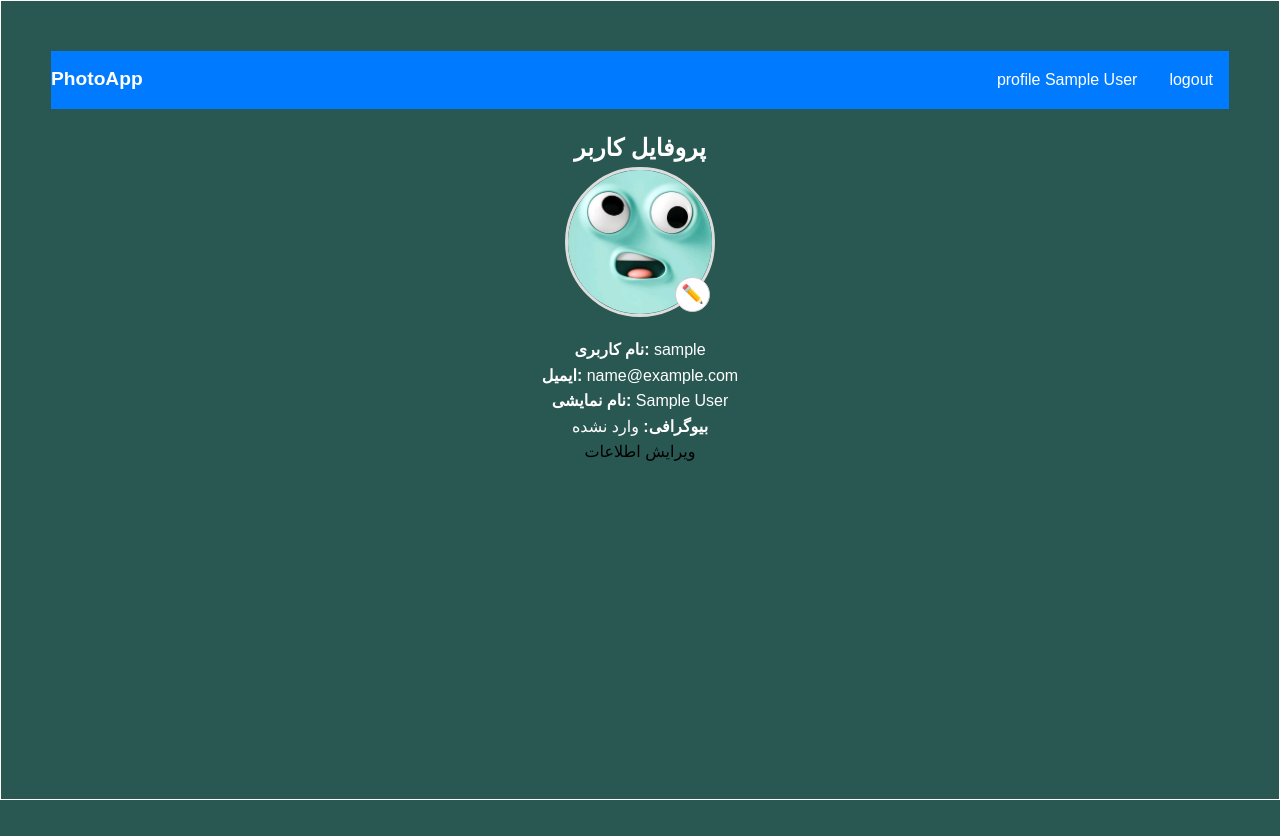
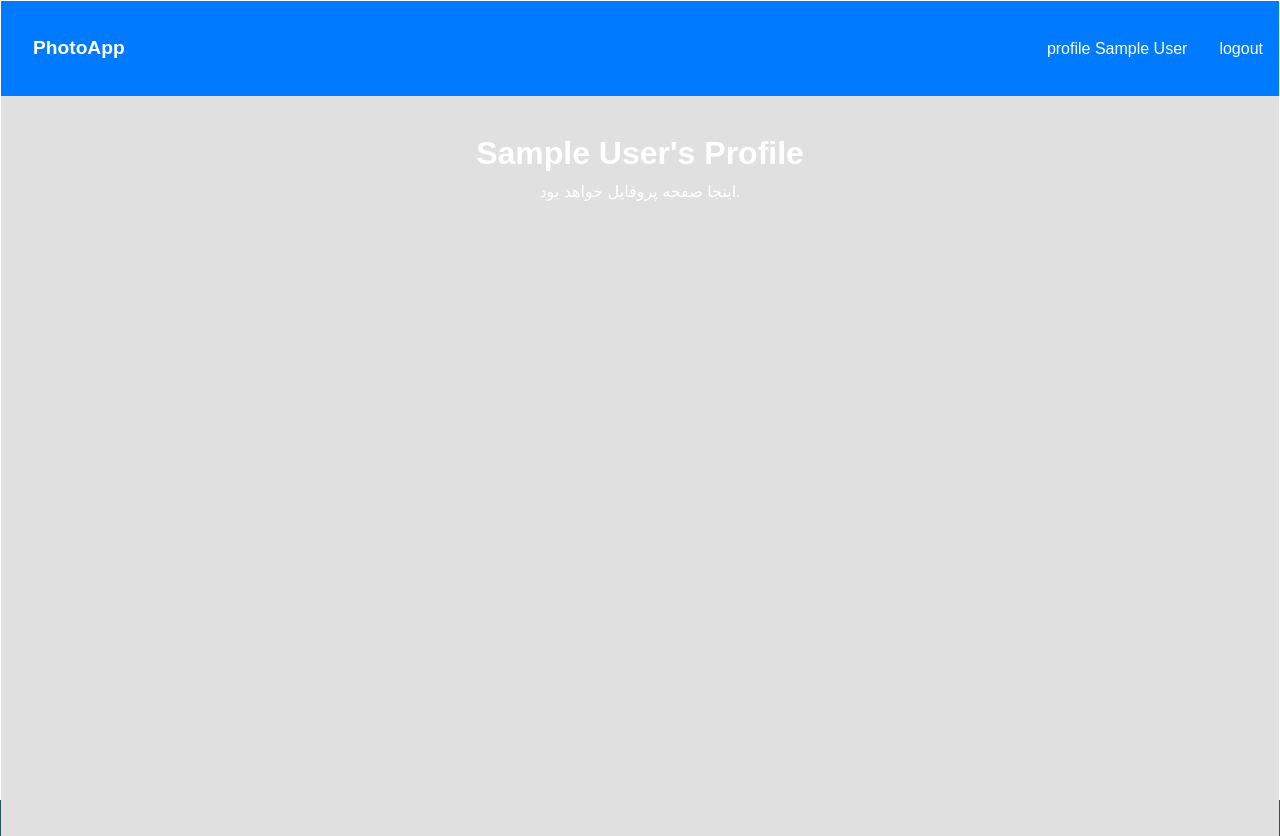
Before and after one commit to 00-shirin-00/photo-sharing-app, a React (Vite) app in the folder client/: page /profile in a window 1280 px wide. Before the commit the page ends 800 px from the top, so only its background shows below. Built offline with nearby package versions, Linux system fonts and the light colour scheme; sample sign-in values are in the browser's storage.

Commit message:
شروع دوباره ی ساخت کامپوننت پروفایل با کتابخونه ی style component

```diff
--- a/client/src/components/layout/Header.jsx
+++ b/client/src/components/layout/Header.jsx
@@ -44,6 +44,7 @@ const Logo = styled(Link)`
   font-weight: bold;
   color: white;
   text-decoration: none;
+  padding: ${(props) => props.theme.spacings.large || "24px"};
 `;
 
 export default function Header() {
--- a/client/src/pages/ProfilePage.jsx
+++ b/client/src/pages/ProfilePage.jsx
@@ -21,7 +21,20 @@ import axios from "axios";
 import ReactCrop, { centerCrop, makeAspectCrop } from "react-image-crop";
 import "react-image-crop/dist/ReactCrop.css"; // استایل‌های پیش‌فرض react-image-crop را وارد می‌کنیم
 
+//styles >>
+import styled from "styled-components";
 /////////////////////////////////////////////////////////////////////////////////
+// style coomponent >>
+const ProfilePageContainer = styled.div`
+  min-height: calc(100vh - 60px); // 60px ارتفاع Navbar (باید دقیق تنظیم بشه)
+  background-color: ${(props) =>
+    props.theme.colors.neumorphismBackground ||
+    "#e0e5ec"}; // رنگ پس زمینه اصلی برای Neumorphism
+  padding: ${(props) => props.theme.spacings.large || "24px"};
+  display: flex;
+  flex-direction: column;
+  align-items: center; // برای اینکه محتوا وسط چین باشه (اگر لازمه)
+`;
 
 // 📌 تابع کمکی برای محاسبه کراپ اولیه
 //🔷 این تابع یک کراپ مربعی و وسط‌چین روی عکس تنظیم می‌کنه.
@@ -95,13 +108,13 @@ const ProfilePage = () => {
     setFormData({ ...formData, [e.target.name]: e.target.value });
     if (error) dispatch(clearAuthError());
   };
-// ---------------
+  // ---------------
   // 📌 جابه‌جا کردن حالت ویرایش
   const handleEditToggle = () => {
     setIsEditing(!isEditing);
     if (isEditing && currentUser) {
       setFormData({
-        displayName: currentUser.displayName || " is empty",
+        displayName: currentUser.displayName || "",
         bio: currentUser.bio || "",
       });
       dispatch(clearAuthError());
@@ -113,7 +126,7 @@ const ProfilePage = () => {
     e.preventDefault();
     dispatch(authRequest());
     try {
-      const response = await axios.put(
+      const response = await axios.patch(
         "/api/users/profile",
         {
           displayName: formData.displayName,
@@ -256,186 +269,192 @@ const ProfilePage = () => {
   };
   //////////////////////////////////////////////////////////////////////////////
   return (
-    <div
-      style={{
-        padding: "20px",
-        maxWidth: "600px",
-        margin: "auto",
-        textAlign: "center",
-      }}
-    >
-      <h2>پروفایل کاربر</h2>
-      {isLoading && <p>در حال انجام عملیات...</p>}
-      {error && <p style={{ color: "red" }}>{error}</p>}
+    // <div
+    //   style={{
+    //     padding: "20px",
+    //     maxWidth: "600px",
+    //     margin: "auto",
+    //     textAlign: "center",
+    //   }}
+    // >
+    //   <h2>پروفایل کاربر</h2>
+    //   {isLoading && <p>در حال انجام عملیات...</p>}
+    //   {error && <p style={{ color: "red" }}>{error}</p>}
 
-      <div
-        style={{
-          marginBottom: "20px",
-          position: "relative",
-          width: "150px",
-          height: "150px",
-          display: "inline-block",
-        }}
-      >
-        <img
-          src={currentUser.profilePicture || "/assets/img/wal.jfif"}
-          alt="Profile"
-          style={{
-            width: "100%",
-            height: "100%",
-            borderRadius: "50%",
-            objectFit: "cover",
-            border: "3px solid #ddd",
-          }}
-        />
-        <button
-          onClick={handleProfilePicChangeClick}
-          title="تغییر عکس پروفایل"
-          style={{
-            position: "absolute",
-            bottom: "5px",
-            right: "5px",
-            background: "white",
-            border: "1px solid #ccc",
-            borderRadius: "50%",
-            width: "35px",
-            height: "35px",
-            display: "flex",
-            alignItems: "center",
-            justifyContent: "center",
-            cursor: "pointer",
-            fontSize: "18px",
-          }}
-        >
-          ✏️
-        </button>
-      </div>
+    //   <div
+    //     style={{
+    //       marginBottom: "20px",
+    //       position: "relative",
+    //       width: "150px",
+    //       height: "150px",
+    //       display: "inline-block",
+    //     }}
+    //   >
+    //     <img
+    //       src={currentUser.profilePicture || "/assets/img/wal.jfif"}
+    //       alt="Profile"
+    //       style={{
+    //         width: "100%",
+    //         height: "100%",
+    //         borderRadius: "50%",
+    //         objectFit: "cover",
+    //         border: "3px solid #ddd",
+    //       }}
+    //     />
+    //     <button
+    //       onClick={handleProfilePicChangeClick}
+    //       title="تغییر عکس پروفایل"
+    //       style={{
+    //         position: "absolute",
+    //         bottom: "5px",
+    //         right: "5px",
+    //         background: "white",
+    //         border: "1px solid #ccc",
+    //         borderRadius: "50%",
+    //         width: "35px",
+    //         height: "35px",
+    //         display: "flex",
+    //         alignItems: "center",
+    //         justifyContent: "center",
+    //         cursor: "pointer",
+    //         fontSize: "18px",
+    //       }}
+    //     >
+    //       ✏️
+    //     </button>
+    //   </div>
+    //   {/* ========= Editing ====================================================== */}
+    //   {isEditing ? (
+    //     <form
+    //       onSubmit={handleSubmitEditText}
+    //       style={{
+    //         display: "flex",
+    //         flexDirection: "column",
+    //         gap: "15px",
+    //         border: "1px solid #eee",
+    //         padding: "20px",
+    //         borderRadius: "8px",
+    //       }}
+    //     >
+    //       <input
+    //         type="text"
+    //         name="displayName"
+    //         value={formData.displayName}
+    //         onChange={handleChange}
+    //         placeholder="نام نمایشی"
+    //       />
+    //       <textarea
+    //         name="bio"
+    //         value={formData.bio}
+    //         onChange={handleChange}
+    //         placeholder="بیوگرافی"
+    //       />
+    //       <div style={{ display: "flex", gap: "10px" }}>
 
-      {isEditing ? (
-        <form
-          onSubmit={handleSubmitEditText}
-          style={{
-            display: "flex",
-            flexDirection: "column",
-            gap: "15px",
-            border: "1px solid #eee",
-            padding: "20px",
-            borderRadius: "8px",
-          }}
-        >
-          <input
-            type="text"
-            name="displayName"
-            value={formData.displayName}
-            onChange={handleChange}
-            placeholder="نام نمایشی"
-          />
-          <textarea
-            name="bio"
-            value={formData.bio}
-            onChange={handleChange}
-            placeholder="بیوگرافی"
-          />
-          <div style={{ display: "flex", gap: "10px" }}>
-            <button type="submit" disabled={isLoading}>
-              {isLoading ? "درحال ذخیره..." : "ذخیره تغییرات"}
-            </button>
-            <button
-              type="button"
-              onClick={handleEditToggle}
-              disabled={isLoading}
-            >
-              انصراف
-            </button>
-          </div>
-        </form>
-      ) : (
-        <div>
-          <p>
-            <strong>نام کاربری:</strong> {currentUser.username}
-          </p>
-          <p>
-            <strong>ایمیل:</strong> {currentUser.email}
-          </p>
-          <p>
-            <strong>نام نمایشی:</strong>{" "}
-            {currentUser.displayName || "وارد نشده"}
-          </p>
-          <p>
-            <strong>بیوگرافی:</strong> {currentUser.bio || "وارد نشده"}
-          </p>
-          <button onClick={handleEditToggle}>ویرایش اطلاعات</button>
-        </div>
-      )}
+    //         <button type="submit" disabled={isLoading}>
+    //           {isLoading ? "درحال ذخیره..." : "ذخیره تغییرات"}
+    //         </button>
 
-      {showProfilePicModal && (
-        <div
-          style={{
-            position: "fixed",
-            top: 0,
-            left: 0,
-            width: "100%",
-            height: "100%",
-            backgroundColor: "rgba(0,0,0,0.7)",
-            display: "flex",
-            alignItems: "center",
-            justifyContent: "center",
-          }}
-        >
-          <div
-            style={{
-              background: "white",
-              padding: "20px",
-              borderRadius: "8px",
-              width: "90%",
-              maxWidth: "500px",
-            }}
-          >
-            <h3>تغییر عکس پروفایل</h3>
-            <input type="file" accept="image/*" onChange={onSelectFile} />
-            {upImg && (
-              <ReactCrop
-                crop={crop}
-                onChange={(c, pc) => setCrop(pc)}
-                onComplete={(c) => setCompletedCrop(c)}
-                aspect={1}
-                circularCrop
-              >
-                <img
-                  ref={imgRef}
-                  src={upImg}
-                  alt="برای کراپ"
-                  style={{ maxHeight: "300px" }}
-                  onLoad={onImageLoad}
-                />
-              </ReactCrop>
-            )}
-            {completedCrop && (
-              <canvas
-                ref={previewCanvasRef}
-                style={{
-                  border: "1px solid black",
-                  width: "150px",
-                  height: "150px",
-                  borderRadius: "50%",
-                }}
-              />
-            )}
-            <div style={{ marginTop: "10px", display: "flex", gap: "10px" }}>
-              <button
-                onClick={handleUploadCroppedImage}
-                disabled={!completedCrop || isLoading}
-              >
-                {isLoading ? "در حال ذخیره..." : "ذخیره عکس"}
-              </button>
-              <button onClick={handleCloseProfilePicModal} disabled={isLoading}>
-                انصراف
-              </button>
-            </div>
-          </div>
-        </div>
-      )}
-    </div>
+    //         <button
+    //           type="button"
+    //           onClick={handleEditToggle}
+    //           disabled={isLoading}
+    //         >
+    //           انصراف
+    //         </button>
+    //       </div>
+    //     </form>
+    //   ) : (
+    //     <div>
+    //       <p>
+    //         <strong>نام کاربری:</strong> {currentUser.username}
+    //       </p>
+    //       <p>
+    //         <strong>ایمیل:</strong> {currentUser.email}
+    //       </p>
+    //       <p>
+    //         <strong>نام نمایشی:</strong>{" "}
+    //         {currentUser.displayName || "وارد نشده"}
+    //       </p>
+    //       <p>
+    //         <strong>بیوگرافی:</strong> {currentUser.bio || "وارد نشده"}
+    //       </p>
+    //       <button onClick={handleEditToggle}>ویرایش اطلاعات</button>
+    //     </div>
+    //   )}
+
+    //   {showProfilePicModal && (
+    //     <div
+    //       style={{
+    //         position: "fixed",
+    //         top: 0,
+    //         left: 0,
+    //         width: "100%",
+    //         height: "100%",
+    //         backgroundColor: "rgba(0,0,0,0.7)",
+    //         display: "flex",
+    //         alignItems: "center",
+    //         justifyContent: "center",
+    //       }}
+    //     >
+    //       <div
+    //         style={{
+    //           background: "white",
+    //           padding: "20px",
+    //           borderRadius: "8px",
+    //           width: "90%",
+    //           maxWidth: "500px",
+    //         }}
+    //       >
+    //         <h3>تغییر عکس پروفایل</h3>
+    //         <input type="file" accept="image/*" onChange={onSelectFile} />
+    //         {upImg && (
+    //           <ReactCrop
+    //             crop={crop}
+    //             onChange={(c, pc) => setCrop(pc)}
+    //             onComplete={(c) => setCompletedCrop(c)}
+    //             aspect={1}
+    //             circularCrop
+    //           >
+    //             <img
+    //               ref={imgRef}
+    //               src={upImg}
+    //               alt="برای کراپ"
+    //               style={{ maxHeight: "300px" }}
+    //               onLoad={onImageLoad}
+    //             />
+    //           </ReactCrop>
+    //         )}
+    //         {completedCrop && (
+    //           <canvas
+    //             ref={previewCanvasRef}
+    //             style={{
+    //               border: "1px solid black",
+    //               width: "150px",
+    //               height: "150px",
+    //               borderRadius: "50%",
+    //             }}
+    //           />
+    //         )}
+    //         <div style={{ marginTop: "10px", display: "flex", gap: "10px" }}>
+    //           <button
+    //             onClick={handleUploadCroppedImage}
+    //             disabled={!completedCrop || isLoading}
+    //           >
+    //             {isLoading ? "در حال ذخیره..." : "ذخیره عکس"}
+    //           </button>
+    //           <button onClick={handleCloseProfilePicModal} disabled={isLoading}>
+    //             انصراف
+    //           </button>
+    //         </div>
+    //       </div>
+    //     </div>
+    //   )}
+    // </div>
+    <ProfilePageContainer>
+      <h1>{currentUser.displayName || currentUser.username}'s Profile</h1>
+      <p>اینجا صفحه پروفایل خواهد بود.</p>
+    </ProfilePageContainer>
   );
 };
 
--- a/client/src/styles/GlobalStyles.js
+++ b/client/src/styles/GlobalStyles.js
@@ -13,7 +13,7 @@ const GlobalStyles = createGlobalStyle`
         body {
         width: 100%;
         height: 100vh;
-        padding: 50px;
+        // padding: 50px;
         font-family: 'Poppins', sans-serif;
         background-color:rgb(41, 87, 81);
         color: #fff;
--- a/client/src/styles/theme.js
+++ b/client/src/styles/theme.js
@@ -7,6 +7,7 @@ const theme = {
     textLight: "#f8f9fa",
     error: "#dc3545",
     success: "#28a745",
+    neumorphismBackground: "#e0e0e0",
   },
   fonts: {
     main: "Poppins, sans-serif",
```
Also changed, not shown: client/src/components/profile/ProfileHeaderCard.jsx (added).
